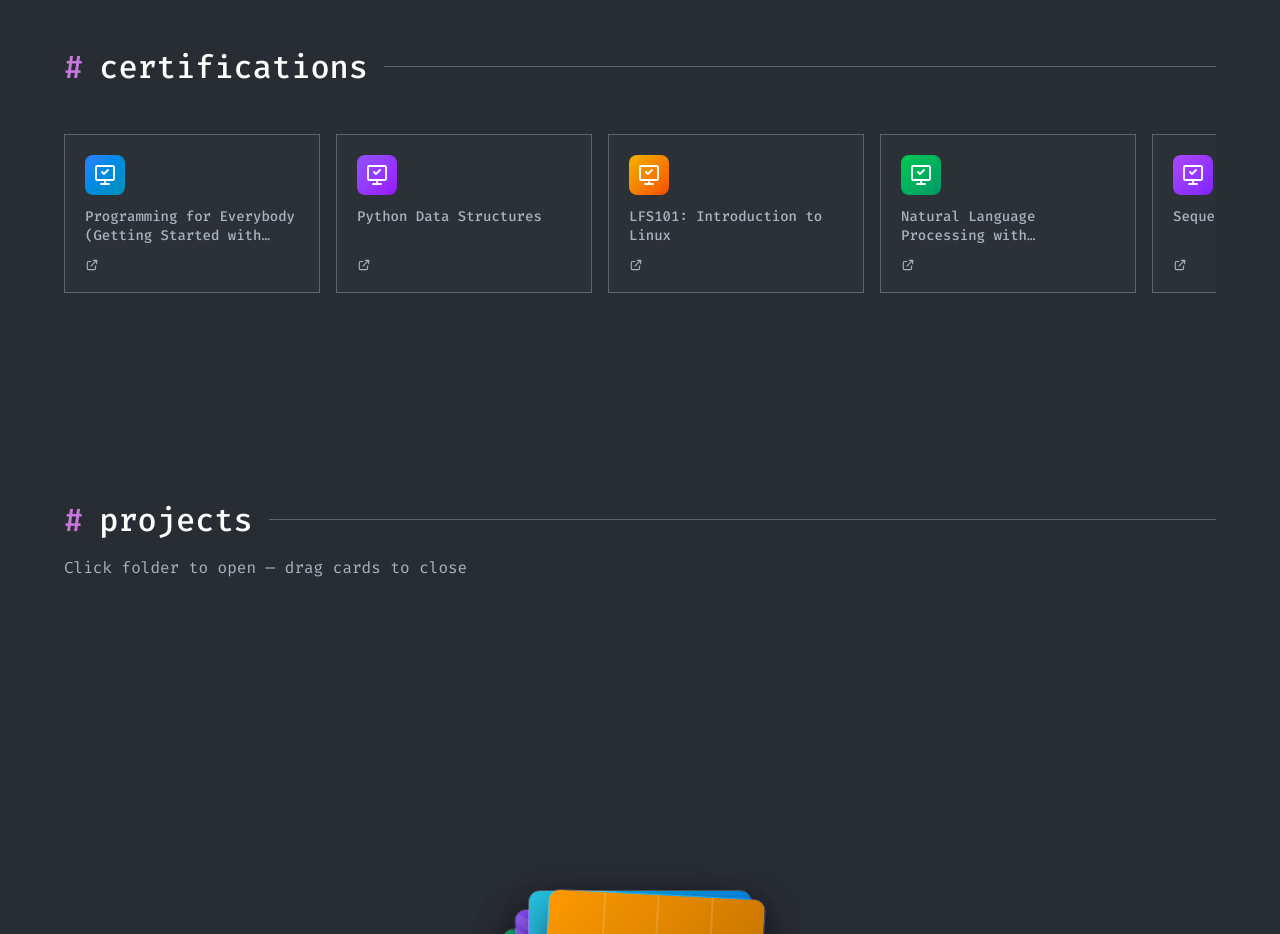
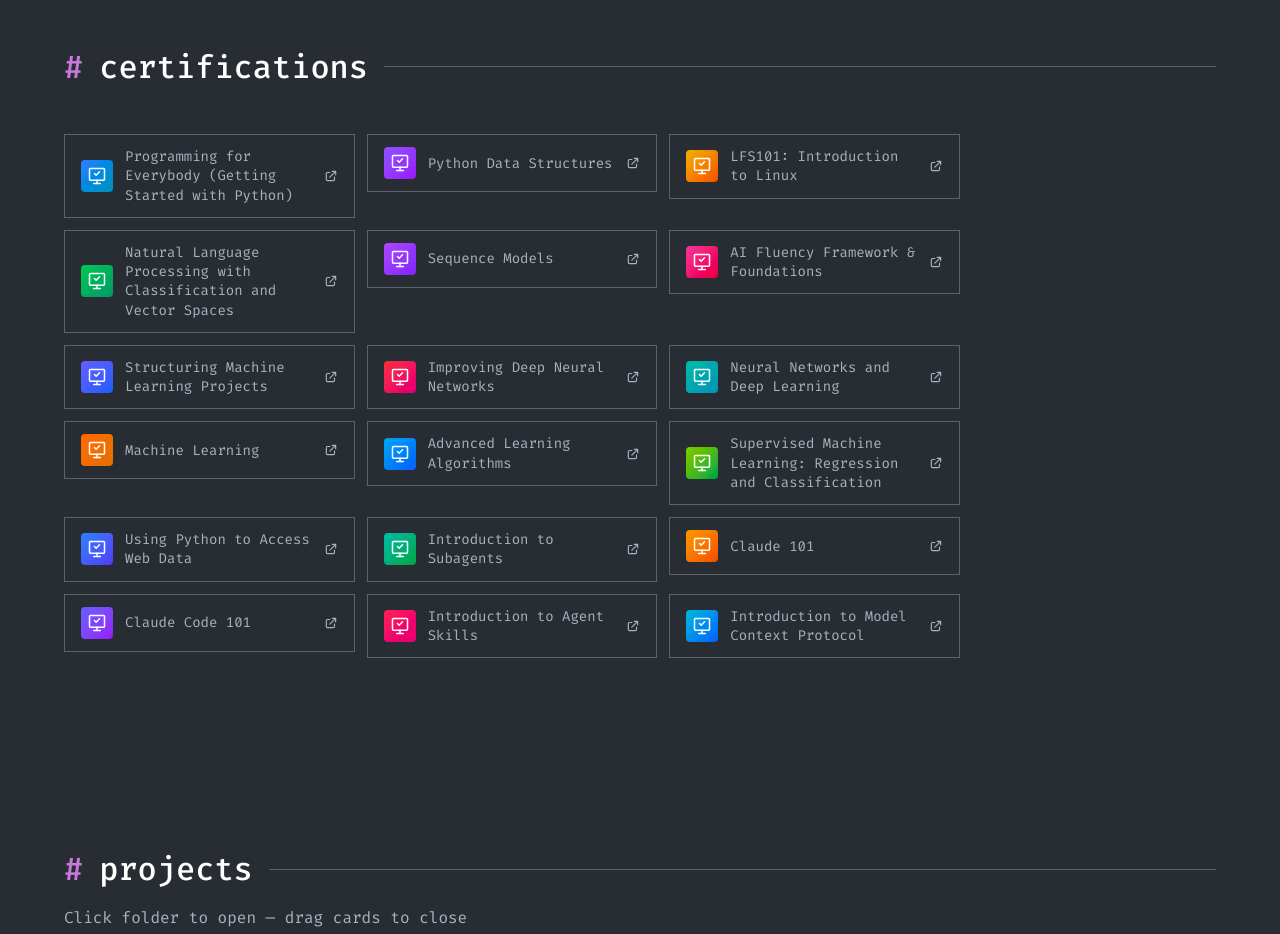
Before and after one commit to MHKaungPyae/portfolio, a React (Vite) app: page / in a window 1280 px wide. Shown: the part 1860-2794 px from the top of the page. Built offline with nearby package versions, Linux system fonts and the light colour scheme.

Commit message:
Revert certifications to 3-column grid layout

```diff
--- a/src/components/Skills.jsx
+++ b/src/components/Skills.jsx
@@ -58,30 +58,29 @@
           <ScrollReveal>
             <SectionHeader title="certifications" />
           </ScrollReveal>
-          <ScrollReveal delay={150}>
-            <div className="cert-carousel flex gap-4 overflow-x-auto pb-4 snap-x snap-mandatory">
-              {CERTIFICATIONS.map((cert) => (
+          <div className="grid sm:grid-cols-2 lg:grid-cols-3 gap-3 max-w-4xl">
+            {CERTIFICATIONS.map((cert, i) => (
+              <ScrollReveal key={cert.name} delay={50 + i * 30}>
                 <a
-                  key={cert.name}
                   href={cert.href}
                   target="_blank"
                   rel="noopener noreferrer"
-                  className="cert-card group flex-shrink-0 w-64 snap-start border border-[#abb2bf]/40 hover:border-[#c778dd]/60 p-5 flex flex-col gap-3 transition-all duration-300 hover:-translate-y-1"
+                  className="flex items-center gap-3 px-4 py-3 border border-[#abb2bf]/40 hover:border-[#c778dd]/40 transition-all duration-200 group"
                 >
                   <div
-                    className={`w-10 h-10 rounded-lg flex items-center justify-center bg-gradient-to-br ${cert.color}`}
+                    className={`w-8 h-8 flex-shrink-0 rounded flex items-center justify-center text-white text-xs font-bold bg-gradient-to-br ${cert.color}`}
                     aria-hidden="true"
                   >
-                    <CertificateIcon className="w-6 h-6 text-white" />
+                    <CertificateIcon className="w-5 h-5 text-white" />
                   </div>
-                  <span className="text-sm font-medium text-[#abb2bf] group-hover:text-white transition-colors leading-snug line-clamp-2">
+                  <span className="text-sm font-normal text-[#abb2bf] group-hover:text-white transition-colors leading-snug">
                     {cert.name}
                   </span>
-                  <ExternalLinkIcon className="w-3.5 h-3.5 text-[#abb2bf] group-hover:text-[#c778dd] mt-auto" />
+                  <ExternalLinkIcon className="w-3.5 h-3.5 ml-auto text-[#abb2bf] group-hover:text-[#c778dd] flex-shrink-0" />
                 </a>
-              ))}
-            </div>
-          </ScrollReveal>
+              </ScrollReveal>
+            ))}
+          </div>
         </div>
       </div>
     </section>
--- a/src/index.css
+++ b/src/index.css
@@ -164,38 +164,6 @@
   opacity: 1;
 }
 
-/* ── Cert Carousel ── */
-
-.cert-carousel {
-  scrollbar-width: thin;
-  scrollbar-color: #abb2bf33 transparent;
-}
-
-.cert-carousel::-webkit-scrollbar {
-  height: 4px;
-}
-
-.cert-carousel::-webkit-scrollbar-track {
-  background: transparent;
-}
-
-.cert-carousel::-webkit-scrollbar-thumb {
-  background: #abb2bf33;
-  border-radius: 2px;
-}
-
-.cert-carousel::-webkit-scrollbar-thumb:hover {
-  background: #abb2bf66;
-}
-
-.cert-card {
-  background: rgba(255, 255, 255, 0.02);
-}
-
-.cert-card:hover {
-  background: rgba(255, 255, 255, 0.05);
-}
-
 /* ── Reduced motion ── */
 
 @media (prefers-reduced-motion: reduce) {
```
